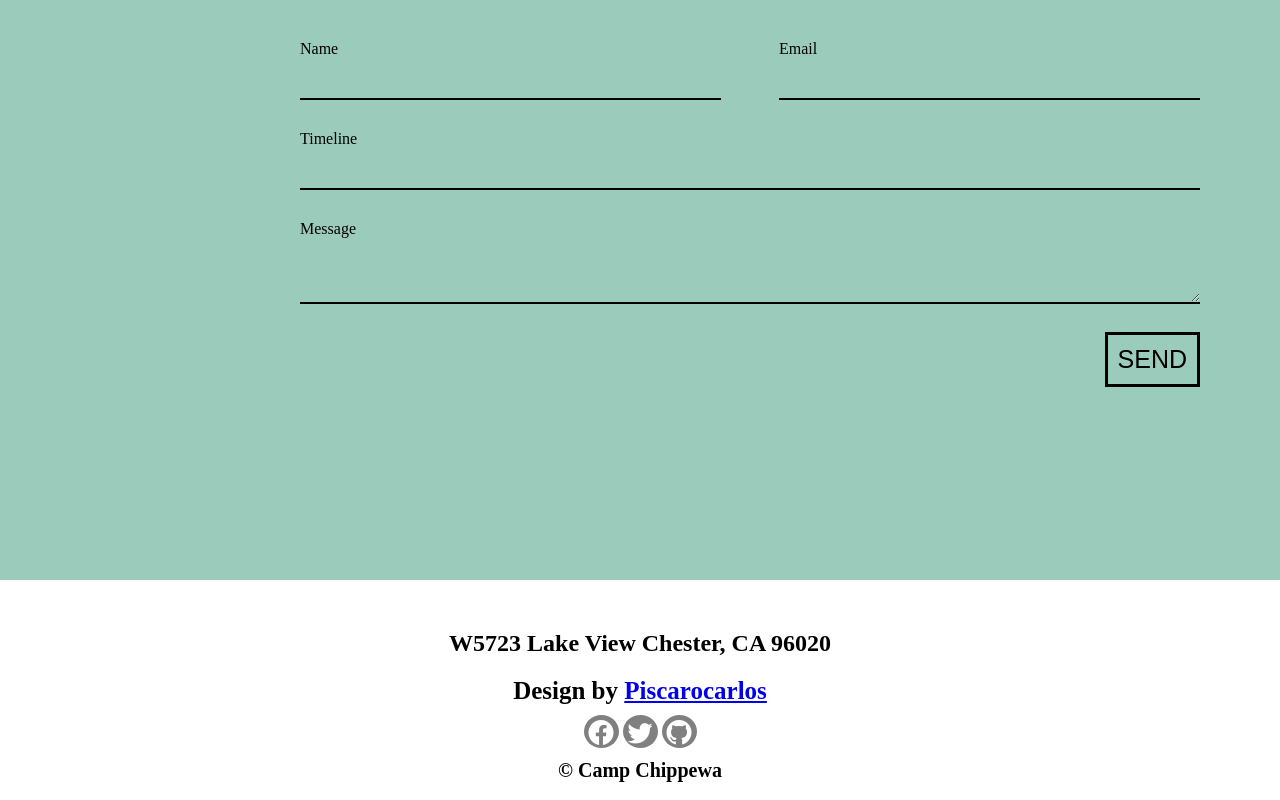
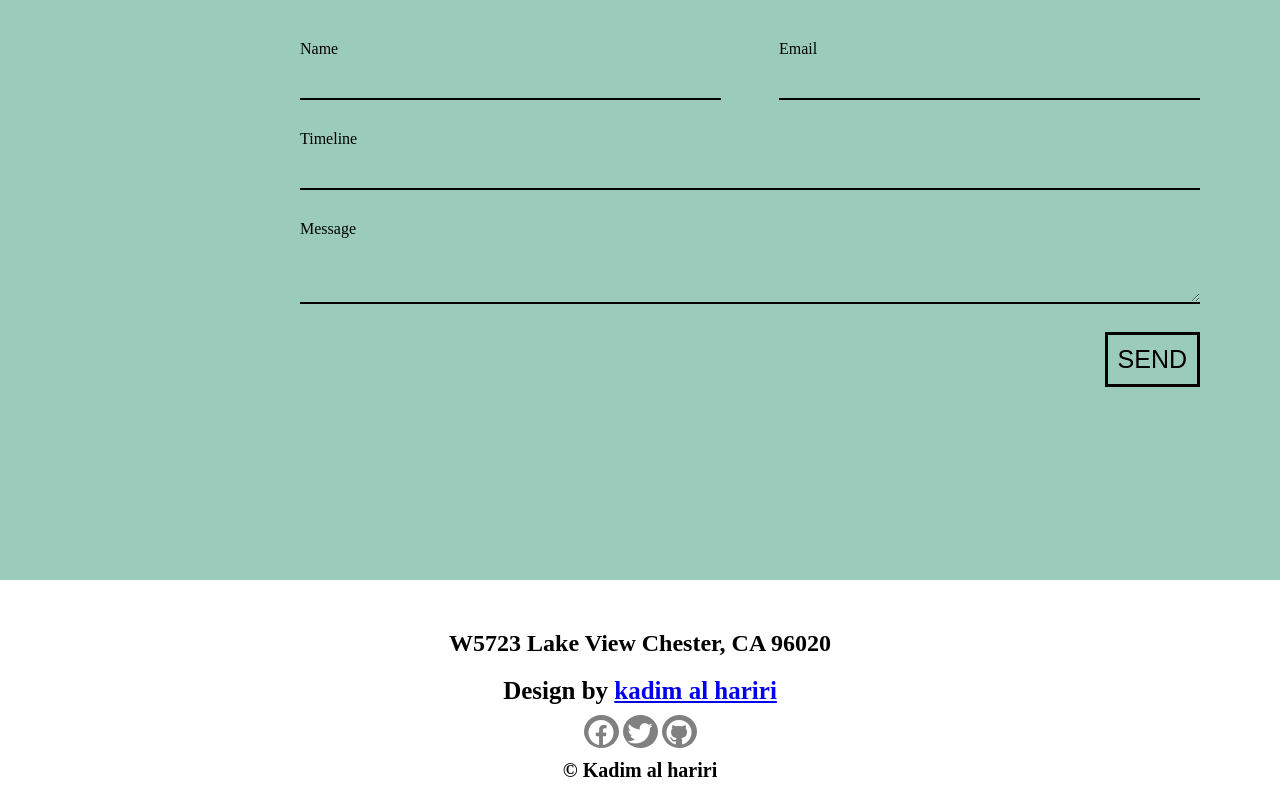
Before and after one commit to kadimalhariri/CAMP, a plain HTML site: page index.html in a window 1280 px wide. Shown: the part 3691-4491 px from the top of the page. Drawn offline with nearby package versions, Linux system fonts and the light colour scheme; files whose address does not match are found by name.

Commit message:
change owner

```diff
--- a/index.html
+++ b/index.html
@@ -118,11 +118,11 @@
     </section>
     <footer>
       <h2>W5723 Lake View Chester, CA 96020</h2>
-      <h3>Design by <a href="#">Piscarocarlos</a></h3>
+      <h3>Design by <a href="#">kadim al hariri</a></h3>
       <a class="ico" href=""><i class="bi bi-facebook"></i></a>
       <a class="ico" href=""><i class="bi bi-twitter"></i></a>
       <a class="ico" href=""><i class="bi bi-github"></i></a>
-      <h4>&copy; Camp Chippewa</h4>
+      <h4>&copy; Kadim al hariri</h4>
     </footer>
     <script src="https://unpkg.com/aos@2.3.1/dist/aos.js"></script>
     <script>
```
